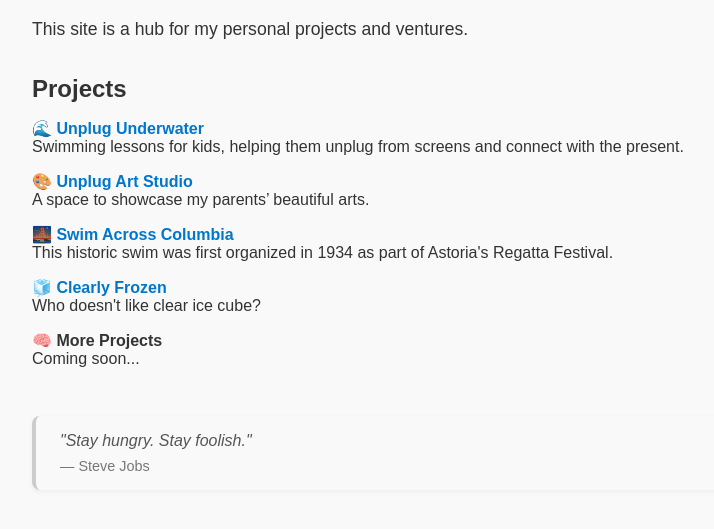
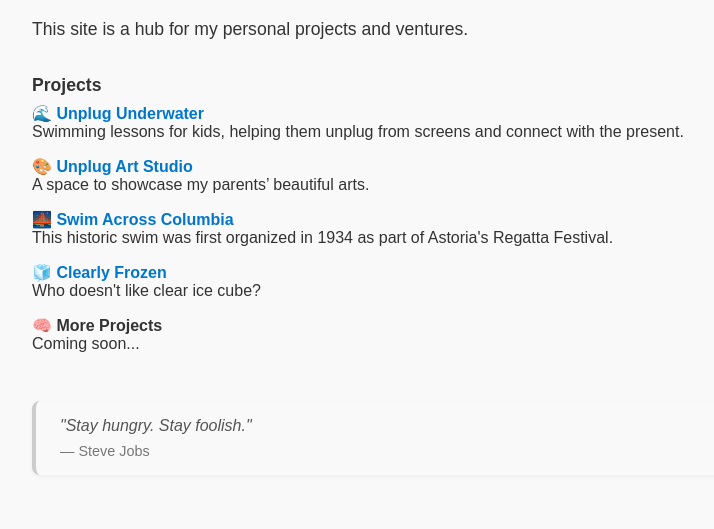
Before and after one commit to yaweihao/yaweihao.github.io, a plain HTML site: page index.html in a window 1280 px wide. Shown: the part 93-622 px from the top of the page, without its empty margins (0-714 px from the left). Drawn offline with Linux system fonts and the light colour scheme.

Commit message:
Update index.html

```diff
--- a/index.html
+++ b/index.html
@@ -17,9 +17,8 @@
       margin-bottom: 0.5rem;
     }
     h2 {
-      font-size: 1.5rem;
-      margin-bottom: 1rem;
-      color: #333;
+      font-size: 1.1rem;
+      margin-bottom: 0.5rem;
     }
     p {
       font-size: 1.1rem;
```
